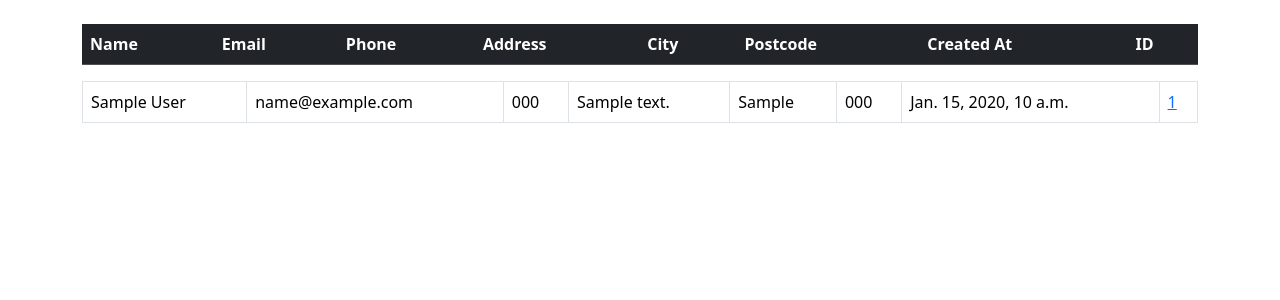
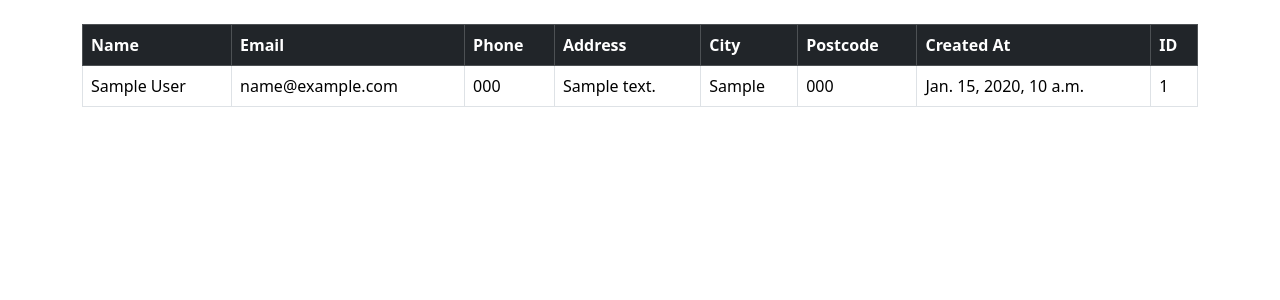
Before and after one commit to CLebby-code/Django-CRM, a Django app: page /home/ in a window 1280 px wide. Shown: the part 56-356 px from the top of the page. Run offline with Django 4.2, Linux system fonts and the light colour scheme; a user stored in the database is signed in; tables that the repository leaves empty hold one stand-in row (values such as "Sample post"); lists and menus that the app fills with data are empty.

Commit message:
table column ammended

```diff
--- a/website/Templates/home.html
+++ b/website/Templates/home.html
@@ -8,8 +8,8 @@
 
 
 
-<table class="table table-dark table-striped ">
-  <thead>
+<table class="table table-hover table-bordered">
+  <thead class="table-dark">
     <tr>
       <th scope="col">Name</th>
       <th scope="col">Email</th>
@@ -20,14 +20,12 @@
       <th scope="col">Created At</th>
       <th scope="col">ID</th>
     </tr>
-    </thead>
+  </thead>
   <tbody>
-  <table class="table table-hover table table-bordered --bs-info-bg-subtle">
 
-  <tr>
     {% if customers %}
     {% for customer in customers %}
-              <tr>
+            <tr>
               <td>{{ customer.first_name }} {{ customer.last_name }} </td>
               <td>{{ customer.email }}</td>
               <td> {{ customer.phone }}</td>
@@ -35,14 +33,13 @@
               <td> {{ customer.city }}</td>
               <td> {{ customer.postcode }}</td>
               <td> {{ customer.created_at }}</td>
-              <td><a href="{% url 'record' customer.id %}">{{ customer.id }}</td></a>
+              <td> {{ customer.id }} </td>
+            </tr>
 
-              </tr>
           {% endfor %}
 
 {% endif %}
 
-</table>
 </tbody>
 </table>
 
```
